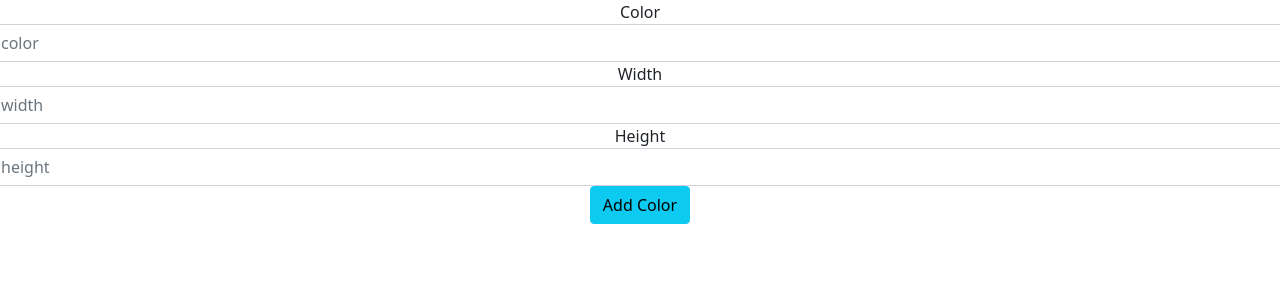
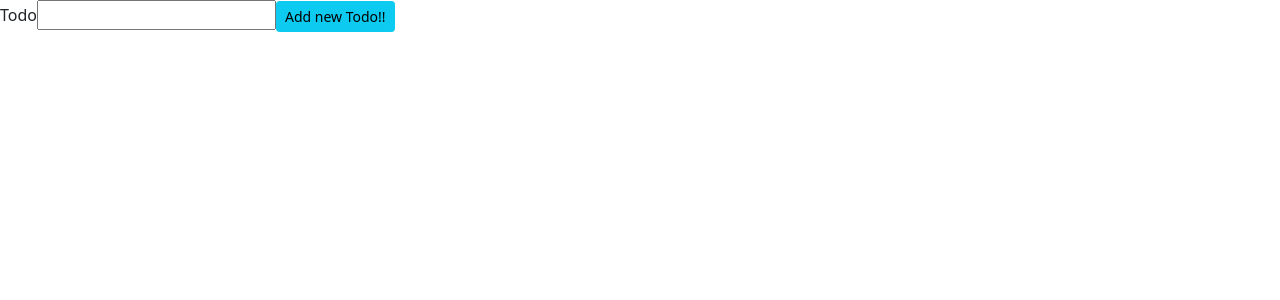
Before and after one commit to SpringBoardRepo/React_FormsExercise, a React (Create React App) app: page / in a window 1280 px wide. Shown: the top 300 px of the page. Built offline with nearby package versions, Linux system fonts and the light colour scheme.

Commit message:
added todo componets

```diff
--- a/src/App.css
+++ b/src/App.css
@@ -1,6 +1,6 @@
-.App {
+/* .App {
   text-align: center;
-}
+} */
 
 /* .App-logo {
   height: 40vmin;
--- a/src/App.js
+++ b/src/App.js
@@ -1,11 +1,13 @@
 
 import './App.css';
 import BoxList from './ColorBoxMaker/BoxList';
+import TodoList from './TodoList/TodoList';
 
 function App() {
   return (
     <div className="App">
-      <BoxList />
+      {/* <BoxList /> */}
+      < TodoList />
     </div>
   );
 }
--- /dev/null
+++ b/src/TodoList/NewTodoForm.js
@@ -0,0 +1,45 @@
+
+import { useState } from 'react';
+import { Button } from 'reactstrap';
+import { v4 as uuid } from 'uuid';
+
+
+function NewTodoForm({ addNewTodo }) {
+
+    const [task, setTask] = useState({
+        text: "",
+        isCompleted: false
+    });
+    const handleSubmit = (e) => {
+        e.preventDefault();
+        addNewTodo({ ...task, id: uuid() });
+        setTask({ text: '' });
+    }
+
+    const handleChange = (e) => {
+        const { name, value } = e.target
+        setTask(task => ({
+            ...task,
+            [name]: value
+        }))
+    }
+    return (
+        <div>
+            <form onSubmit={handleSubmit}>
+                <label htmlFor="task">
+                    Todo
+                </label>
+                <input
+                    id="task"
+                    name="text"
+                    value={task.text}
+                    onChange={handleChange}
+                />
+                <Button size="sm" color="info"> Add new Todo!!</Button>
+            </form>
+        </div>
+    )
+
+}
+
+export default NewTodoForm;
--- /dev/null
+++ b/src/TodoList/Todo.js
@@ -0,0 +1,20 @@
+
+import { Button } from 'reactstrap';
+
+function Todo({ id, todo, remove, isCompleted }) {
+    const handleDelete = () => remove(id);
+    return (
+        <div>
+            <li style={{ textDecoration: todo.isCompleted ? 'line-through' : "" }}>
+                {todo}
+                {<Button size='sm' color='success' onClick={() => isCompleted(id)}>Complete</Button>}
+                <Button size='sm' color='danger' onClick={handleDelete}>Remove</Button>
+
+            </li>
+        </div>
+    )
+}
+
+
+
+export default Todo
--- a/src/TodoList/TodoList.js
+++ b/src/TodoList/TodoList.js
@@ -0,0 +1,42 @@
+
+import { useState } from 'react'
+
+import Todo from './Todo'
+import NewTodoForm from './NewTodoForm';
+
+
+function TodoList() {
+    const [todoList, setTodoList] = useState([]);
+
+    const addNewTodo = (newList) => {
+
+        setTodoList(todoList => [...todoList, newList])
+    }
+    const handleRemove = (id) => {
+        setTodoList(todoList => todoList.filter(t => t.id !== id))
+    }
+
+    const handleComplete = (id) => {
+        setTodoList(todoList => todoList.map(t => t.id === id ? { ...t, isCompleted: true } : t));
+
+    }
+
+    const todoComponents = todoList.map(t => (
+        < Todo
+            key={t.id}
+            id={t.id}
+            todo={t.text}
+            remove={handleRemove}
+            isCompleted={handleComplete}
+        />
+    ))
+    return (
+        <div>
+            <NewTodoForm addNewTodo={addNewTodo} />
+            <ul> {todoComponents}</ul>
+
+        </div>
+    )
+}
+
+export default TodoList;
```
